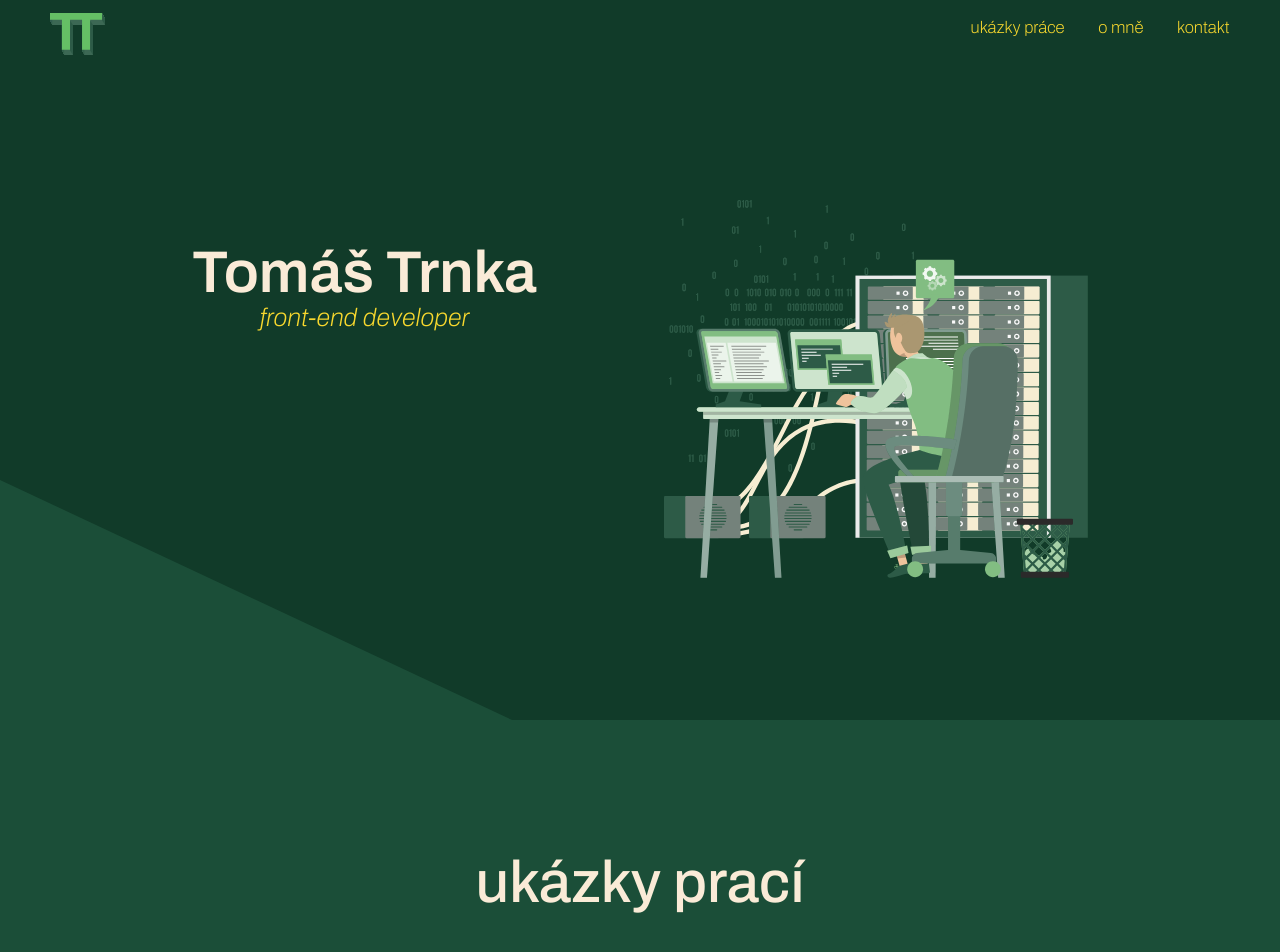
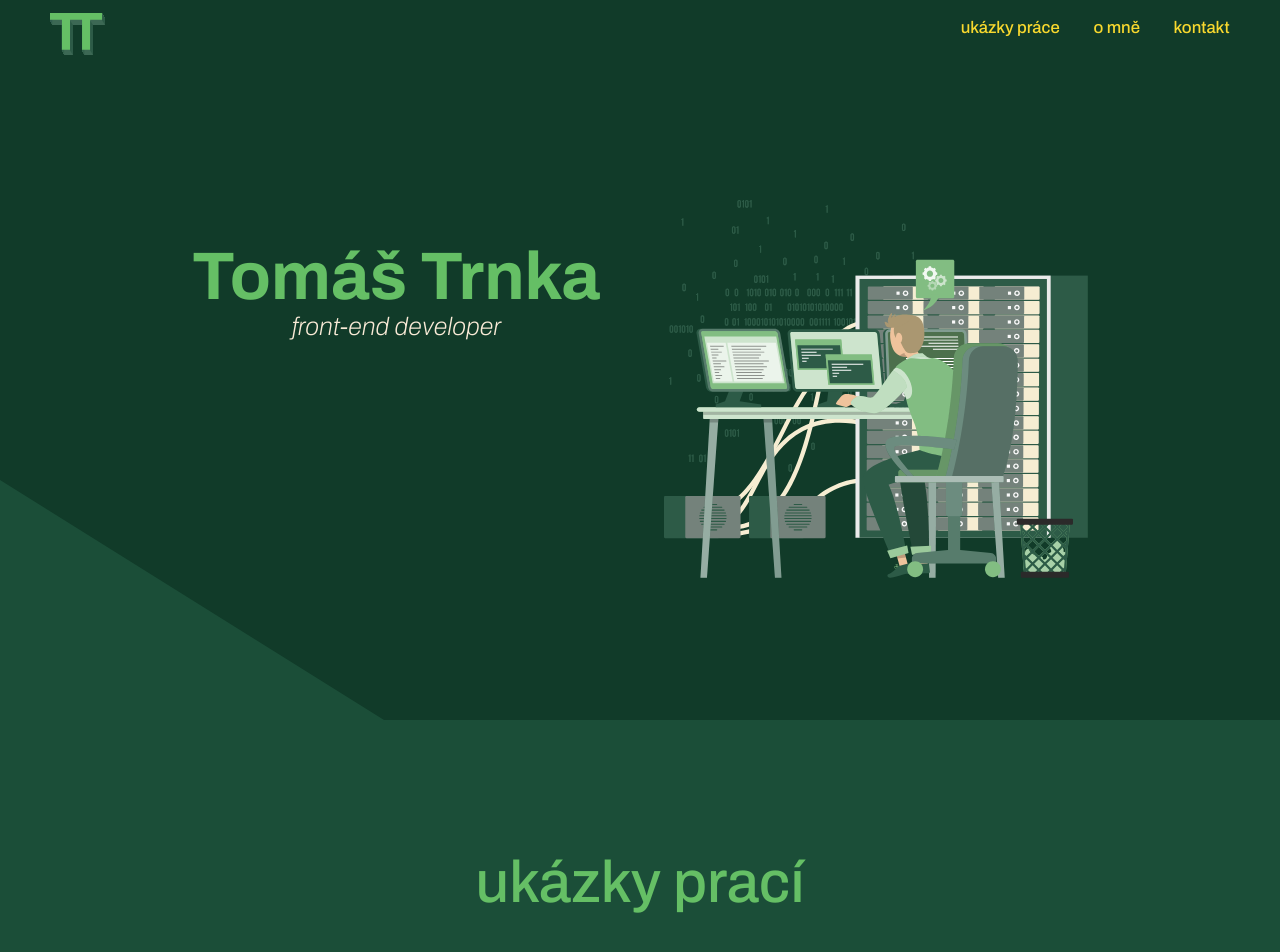
Before and after one commit to Trnka00/portfolio, a website: page src/index.html in a window 1280 px wide. Shown: the top 952 px of the page. Drawn offline with Linux system fonts and the light colour scheme.

Commit message:
typografie zmena barev

```diff
--- a/sass/_header.scss
+++ b/sass/_header.scss
@@ -4,7 +4,7 @@
   background-color: variables.$color-main;
   height: 100vh;
   color: variables.$color-white;
-  clip-path: polygon(100% 0, 100% 90%, 40% 90%, 0 60%, 0 0);
+  clip-path: polygon(100% 0, 100% 90%, 30% 90%, 0 60%, 0 0);
 
   @media only screen and (max-width: 950px) {
     clip-path: polygon(100% 0, 100% 85%, 50% 95%, 0 85%, 0 0);
@@ -35,6 +35,7 @@
     a {
       color: variables.$color-btn;
       text-decoration: none;
+      font-weight: 500;
       &:hover {
         color: rgb(211, 211, 211);
       }
@@ -48,6 +49,7 @@
   position: absolute;
   left: 15%;
   top: 30%;
+  color: variables.$color-light-green;
 
   @media only screen and (max-width: 950px) {
     left: 50%;
@@ -58,18 +60,18 @@
   }
 
   &__main {
-    font-size: 7rem;
-    font-weight: 600;
+    font-size: 8rem;
+    font-weight: 700;
   }
 
   &__sub {
     font-size: 3rem;
     font-weight: 200;
     font-style: italic;
+    color: variables.$color-white;
 
     width: 100%;
     text-align: center;
-    color: variables.$color-btn;
   }
 }
 .illustration {
--- a/sass/_info.scss
+++ b/sass/_info.scss
@@ -24,14 +24,16 @@
   &__heading {
     grid-row: 1 / 2;
     grid-column: 1 / -1;
+    text-align: center;
     font-weight: 500;
-    color: variables.$color-white;
+    color: variables.$color-light-green;
     font-size: 5rem;
     padding-bottom: 3rem;
   }
   &__photo {
     grid-row: 2/3;
     grid-column: 1/ 2;
+    justify-self: center;
     height: 30rem;
     border-radius: 2rem;
     @media only screen and (max-width: 600px) {
--- a/sass/_projects.scss
+++ b/sass/_projects.scss
@@ -2,7 +2,7 @@
 .projects {
   background-color: variables.$color-bg-light;
   h2 {
-    color: variables.$color-white;
+    color: variables.$color-light-green;
     font-size: 7rem;
     padding-top: 6rem;
     font-weight: 500;
--- a/sass/_variables.scss
+++ b/sass/_variables.scss
@@ -4,3 +4,4 @@ $color-secondary: #2cb978;
 $color-btn: #f8d82e;
 $color-bg-light: #1b4e38;
 $color-card: #174430;
+$color-light-green: #65bf65;
```
Also changed, not shown: src/style.css, 1 other file.
